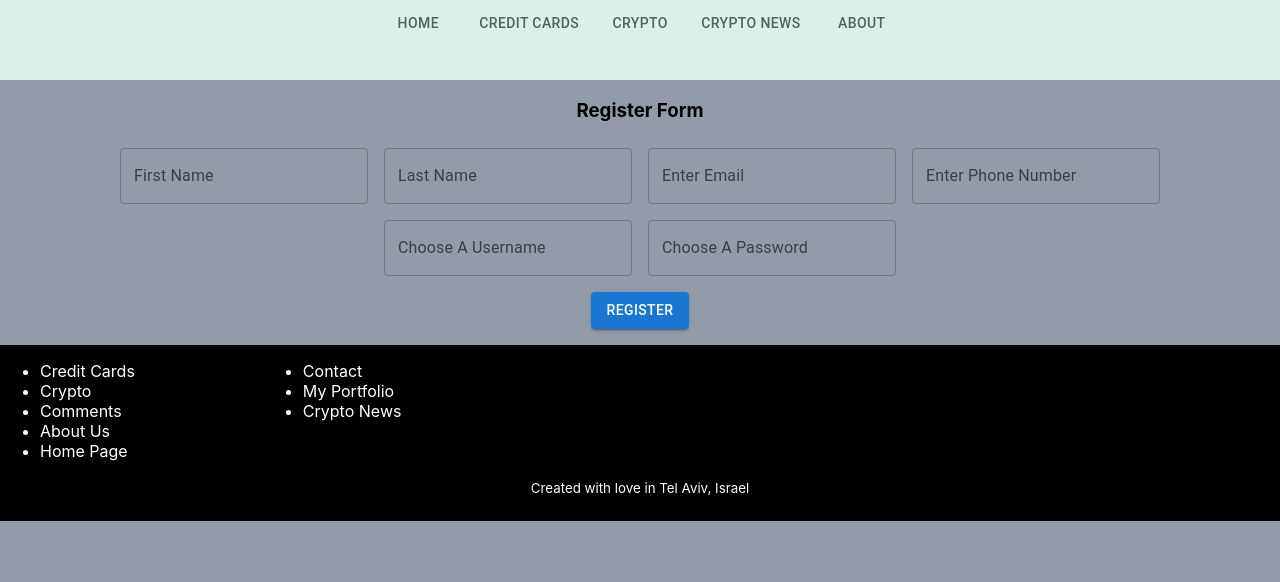
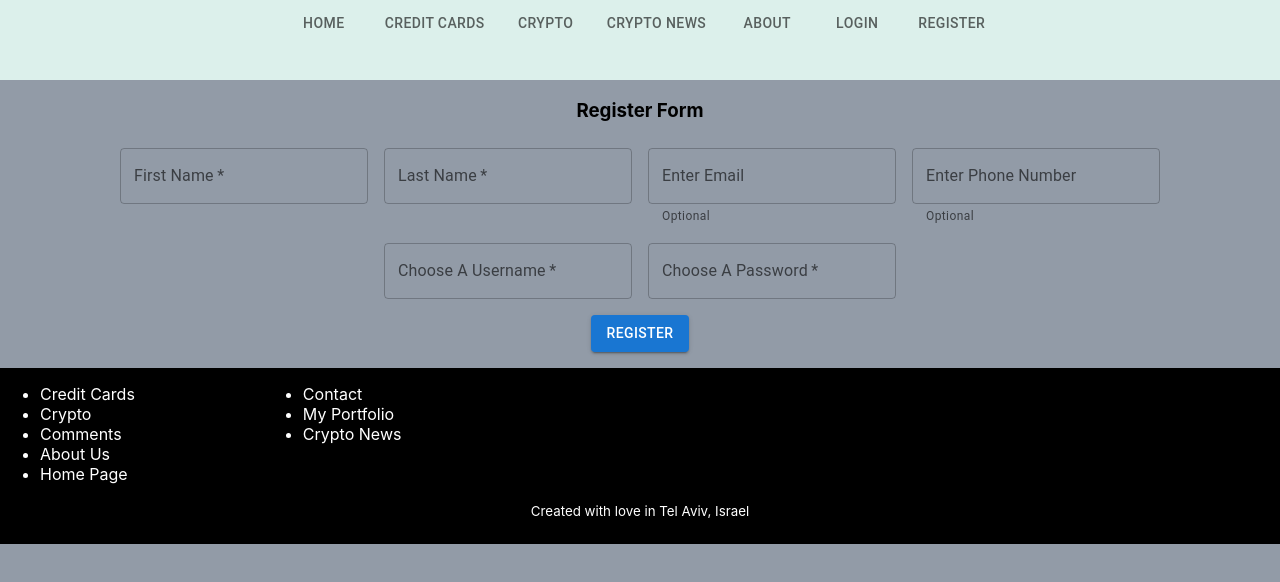
Before and after one commit to shaul613/finance-app, a React (Create React App) app in the folder client/: page /register in a window 1280 px wide. Shown: the top 582 px of the page. Built offline with nearby package versions, Linux system fonts and the light colour scheme; the HTML template or start-up script is replaced by a standard one.

Commit message:
added login on frontend and to navbar. need to fix issue on server

```diff
--- a/client/src/components/LoginForm.js
+++ b/client/src/components/LoginForm.js
@@ -7,8 +7,8 @@ import Button from '@mui/material/Button';
 import {AppContext} from '../App';
 
 const LoginForm = (props) => {
-  const [username, setUsername] = useState('');
-  const [password, setPassword] = useState('');
+  const [username, setUsername] = useState();
+  const [password, setPassword] = useState();
   const [msg, setMsg] = useState('');
 
   const {setAccessToken} = useContext(AppContext);
@@ -16,21 +16,6 @@ const LoginForm = (props) => {
   let navigate = useNavigate();
 
   const handleAction = async() => {
-    if(props.title=='Register'){
-      try{
-        const response = await axios.post('/backend/auth/register',{
-          username, password
-        },{
-          withCredentials:true,
-          headers:{
-            'Content-Type':'application/json'
-          }
-        });
-        console.log('register => ', response);
-      } catch(e){
-        console.log(e);
-      }
-    } else{
     try{
       const response = await axios.post('/backend/auth/login',{
         username, password
@@ -47,14 +32,13 @@ const LoginForm = (props) => {
       setMsg(e.response.data.msg)
     }
   }
-  }
 
   return(
     <div>
       <div>
         <h3>{props.title} Form</h3>
       </div>
-      <Box component="form" sx={{m:1}} noValidate autoComplete="off">
+      <Box component="form" sx={{m:1}} autoComplete="off">
         <TextFiled
           sx={{m:1}}
           id="email"
--- a/client/src/components/Navbar.js
+++ b/client/src/components/Navbar.js
@@ -39,6 +39,8 @@ const Navbar = (props) => {
           {/*<Tab component={Link} to='/feedback' label="Feedback And Comments" />*/}
           <Tab component={Link} to='/about' label="About" />
           {/*<Tab component={Link} to='/cryptonews' label="Crypto News (coming soon!)" />*/}
+          <Tab component={Link} to='/login' label="Login" />
+          <Tab component={Link} to='/register' label="Register" />
         </Tabs>
         </div>
       </Box>
--- a/client/src/components/RegisterForm.js
+++ b/client/src/components/RegisterForm.js
@@ -7,13 +7,13 @@ import Button from '@mui/material/Button';
 import {AppContext} from '../App';
 
 const RegisterForm = (props) => {
-  const [username, setUsername] = useState('');
+  const [username, setUsername] = useState();
   const [phone, setPhone] = useState();
   const [email, setEmail] = useState();
-  const [password, setPassword] = useState('');
-  const [fname, setFname] = useState('');
-  const [lname, setLname] = useState('');
-  const [msg, setMsg] = useState('');
+  const [password, setPassword] = useState();
+  const [fname, setFname] = useState();
+  const [lname, setLname] = useState();
+  const [msg, setMsg] = useState();
 
   const {setAccessToken} = useContext(AppContext);
 
@@ -31,20 +31,28 @@ const RegisterForm = (props) => {
       });
     } catch(e){
       console.log(e);
+      setMsg(e.response.data.msg)
     }
   }
+
+  // const handleChange = (e) => {
+  //   if(e.target.value === ''){
+  //     e.target.setAttribute('error', '')
+  //   }
+  // }
 
   return(
     <div>
       <div>
         <h3>{props.title} Form</h3>
       </div>
-      <Box component="form" sx={{m:1}} noValidate autoComplete="off">
+      <Box component="form" sx={{m:1}} validate='true' autoComplete="off">
         <TextFiled
           sx={{m:1}}
           id="fname"
           label="First Name"
           variant="outlined"
+          required
           onChange={(e)=>setFname(e.target.value)}
         />
         <TextFiled
@@ -52,6 +60,7 @@ const RegisterForm = (props) => {
           id="lname"
           label="Last Name"
           variant="outlined"
+          required
           onChange={(e)=>setLname(e.target.value)}
         />
         <TextFiled
@@ -59,6 +68,7 @@ const RegisterForm = (props) => {
           id="email"
           label="Enter Email"
           variant="outlined"
+          helperText='Optional'
           onChange={(e)=>setEmail(e.target.value)}
         />
         <TextFiled
@@ -66,6 +76,7 @@ const RegisterForm = (props) => {
           id="phone"
           label="Enter Phone Number"
           variant="outlined"
+          helperText='Optional'
           onChange={(e)=>setPhone(e.target.value)}
         />
         <TextFiled
@@ -73,6 +84,7 @@ const RegisterForm = (props) => {
           id="username"
           label="Choose A Username"
           variant="outlined"
+          required
           onChange={(e)=>setUsername(e.target.value)}
         />
         <TextFiled
@@ -81,6 +93,7 @@ const RegisterForm = (props) => {
           label="Choose A Password"
           variant="outlined"
           type="password"
+          required
           onChange={(e)=>setPassword(e.target.value)}
         />
       </Box>
```
Also changed, not shown: 1 other file (tests, documents, lock files or other folders). Lines whose indentation alone changed are shown as unchanged.
